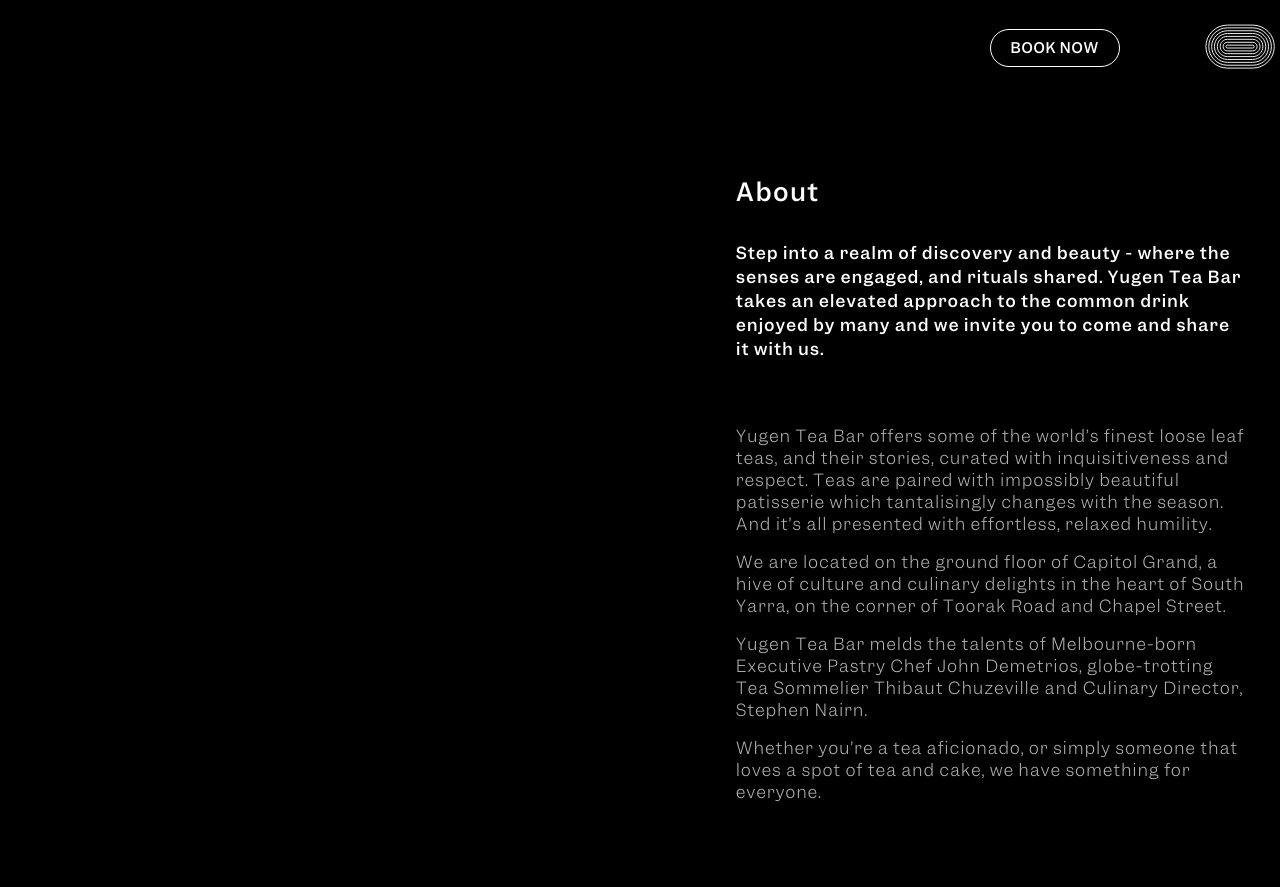
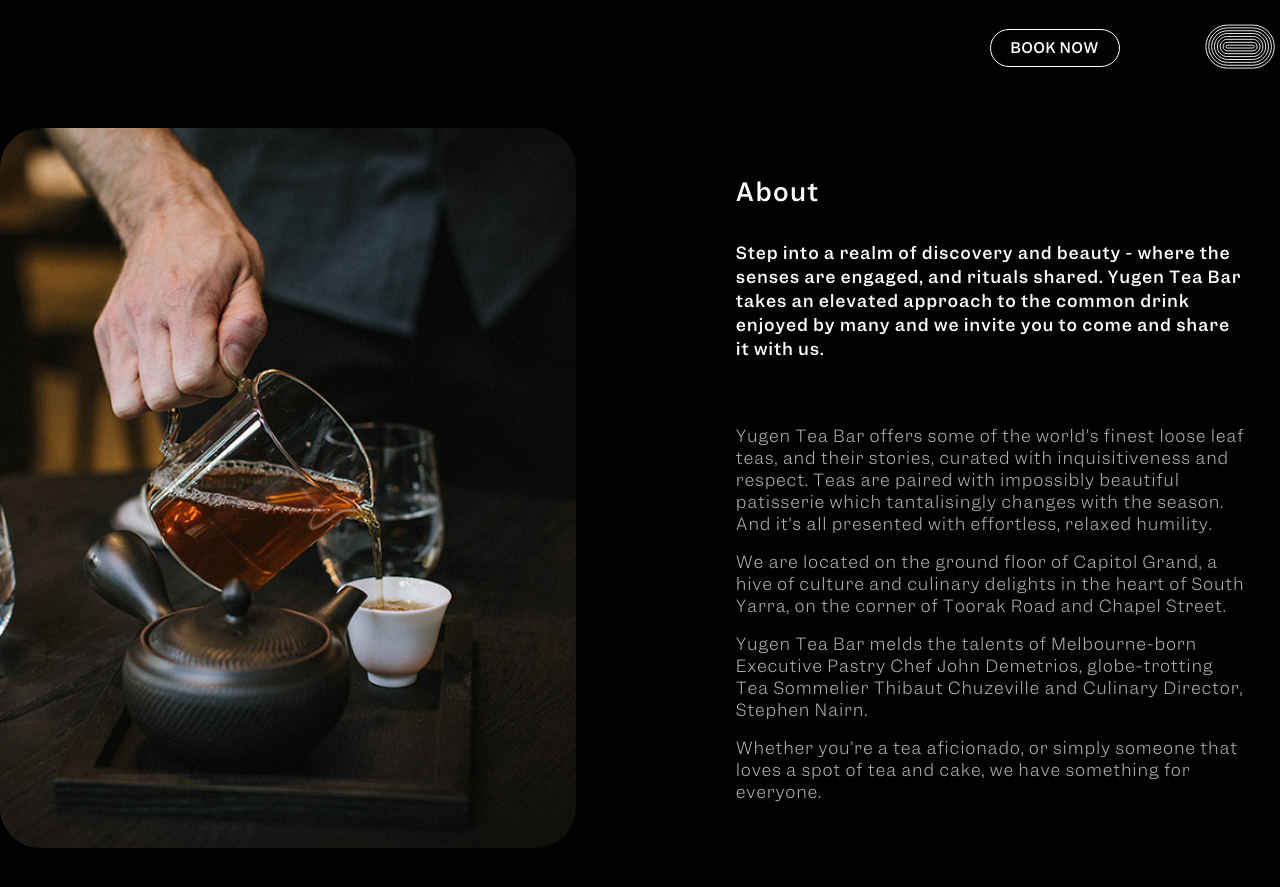
Before and after one commit to yugenteabar/teabar, a Jekyll site: the page built from _pages/about.md, in a window 1280 px wide. Shown: the top 887 px of the page. Built offline with Jekyll 4.4.1, drawn with Linux system fonts in a browser that asks for light colours.

Commit message:
update about page main image source

```diff
--- a/_layouts/about.html
+++ b/_layouts/about.html
@@ -8,7 +8,7 @@
 
 <main class="container mx-auto pt-32 pb-8 min-h-screen flex flex-col md:flex-row justify-between">
   <div class="left-image-section md:w-45per md:custom-section-height overflow-hidden">
-    <div class="w-full h-full animate__animated animate__fadeIn" style="background-image: url({{ page.main_image }})">
+    <div class="w-full h-full animate__animated animate__fadeIn" style="background-image: url('{{ page.main_image }}')">
       <img class="hidden" src="{{ page.main_image }}" alt="about">
     </div>
   </div>
--- a/_layouts/news.html
+++ b/_layouts/news.html
@@ -17,7 +17,7 @@
       <a href="{{post.url}}">
         <div
           class="aspect-5-3 mb-5 news-single-post-image rounded"
-          style="background-image: url({{ post.cover_image }})"
+          style="background-image: url('{{ post.cover_image }}')"
         ></div>
         <!-- <img class="image-border-radius" src="{{post.cover_image}}" alt="{{post.title}}"> -->
         <h3 class="leading-lose uppercase mb-3">
```
